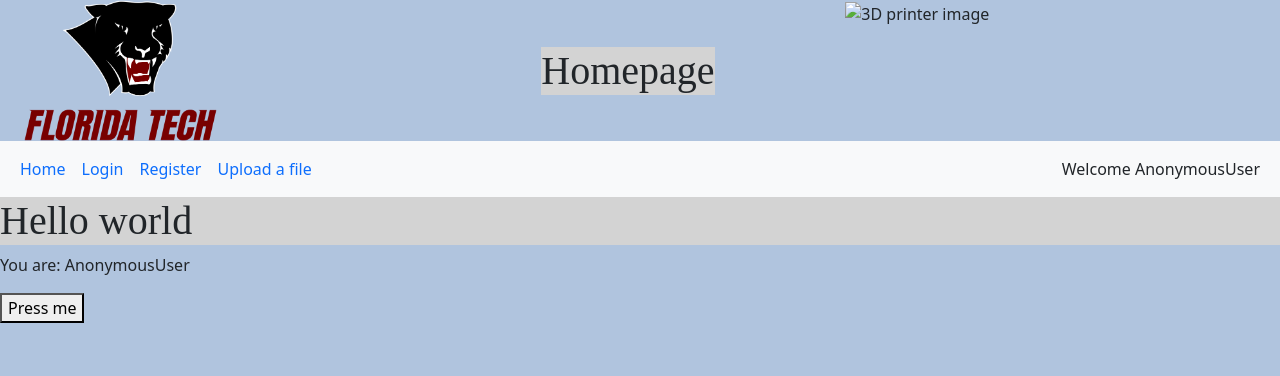
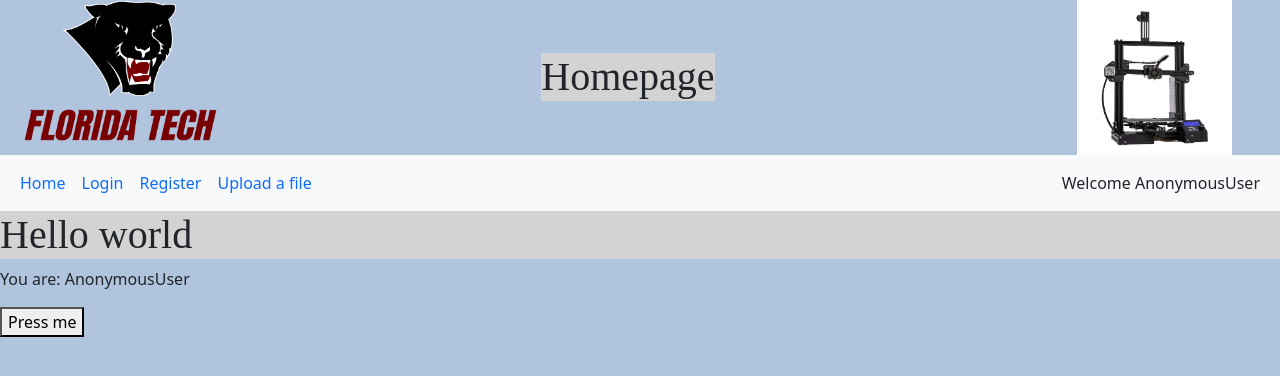
Before and after one commit to IsaiahST2020/SeniorDesignProject, a Django app: page / in a window 1280 px wide. Shown: the top 376 px of the page. Run offline with Django 3.2, Linux system fonts and the light colour scheme.

Commit message:
Added printer to right of header

```diff
--- a/templates/base.html
+++ b/templates/base.html
@@ -21,7 +21,8 @@
                     <h1 id="title" class="m-auto">Homepage</h1>
                 </div>
                 <div class="col-sm-4">
-                    <img class="float-right" alt="3D printer image" width="50%" src="" />
+                    <img class="img-fluid float-end" alt="3D printer image" width="40%"
+                        src="{% static 'templates/images/printer.jpg' %}" />
                 </div>
             </div>
         </header>
```
Also changed, not shown: static/templates/images/printer.jpg (added).
